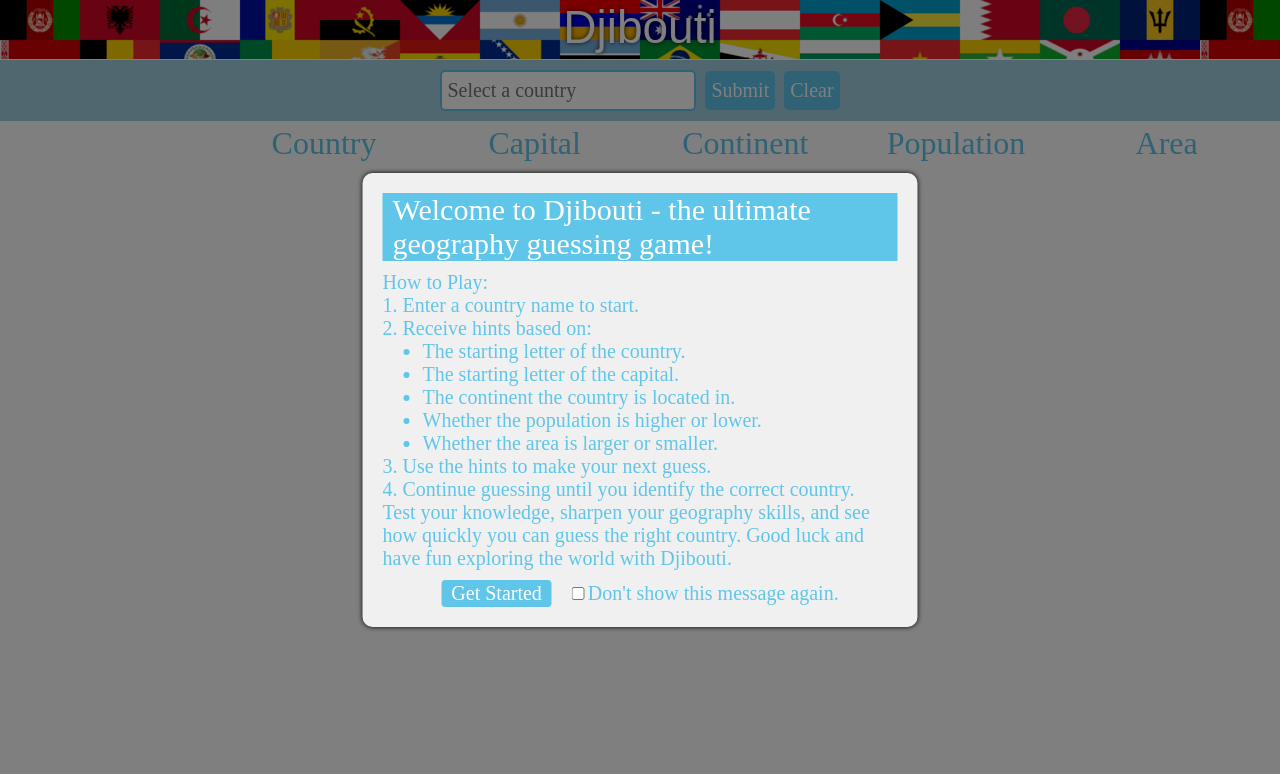
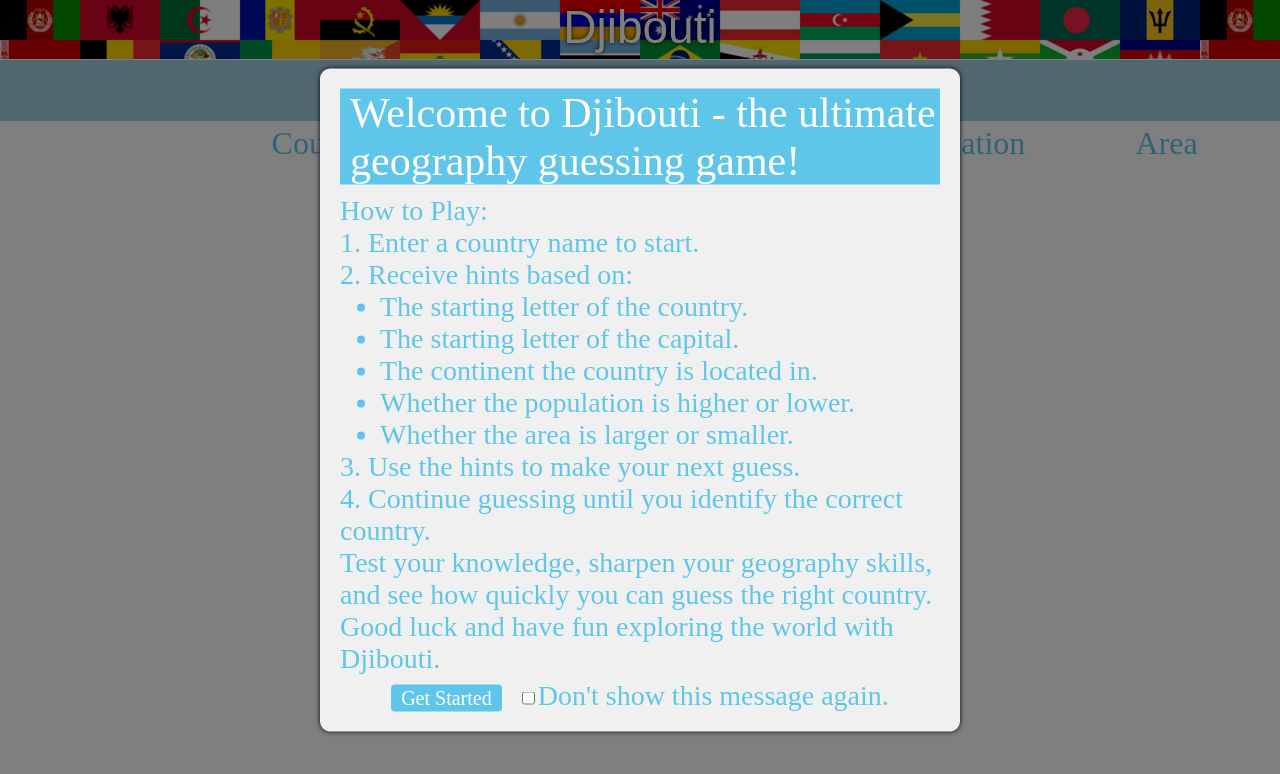
Before and after one commit to CHamilton02/Djibouti, a plain HTML site: page index.html in a window 1280 px wide. Drawn offline with Linux system fonts and the light colour scheme; a web font is replaced by a local one.

Commit message:
Increased size of welcome message for improved visibility.

```diff
--- a/styles/welcomeMessage.css
+++ b/styles/welcomeMessage.css
@@ -8,12 +8,12 @@
 }
 
 .welcome-box {
-  width: 515px;
+  width: 600px;
   background-color: rgb(240, 240, 240);
   color: rgb(95, 198, 233);
   padding: 20px 20px 20px 20px;
   font-family: Jaro;
-  font-size: 20px;
+  font-size: 28px;
   position: fixed;
   top: 50%;
   left: 50%;
@@ -23,7 +23,7 @@
 }
 
 .welcome-title {
-  font-size: 30px;
+  font-size: 42px;
   color: white;
   background-color: rgb(95, 198, 233);
   margin-bottom: 10px;
```
